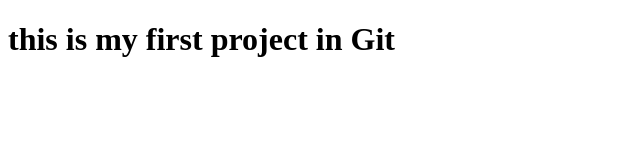
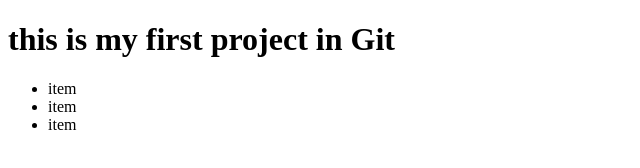
Before and after one commit to sepidHMT/sample1, a plain HTML site: page index.html in a window 1280 px wide. Shown: the whole page, without its empty margins (0-640 px from the left). Drawn offline with Linux system fonts and the light colour scheme.

Commit message:
second commit

```diff
--- a/index.html
+++ b/index.html
@@ -8,5 +8,10 @@
 </head>
 <body>
     <h1>this is my first project in Git</h1>
+    <ul>
+        <li>item</li>
+        <li>item</li>
+        <li>item</li>
+    </ul>
 </body>
 </html>
--- a/style.css
+++ b/style.css
@@ -1,3 +1,4 @@
 *{
     direction: rtl;
+    font-size: 32px;
 }
```
